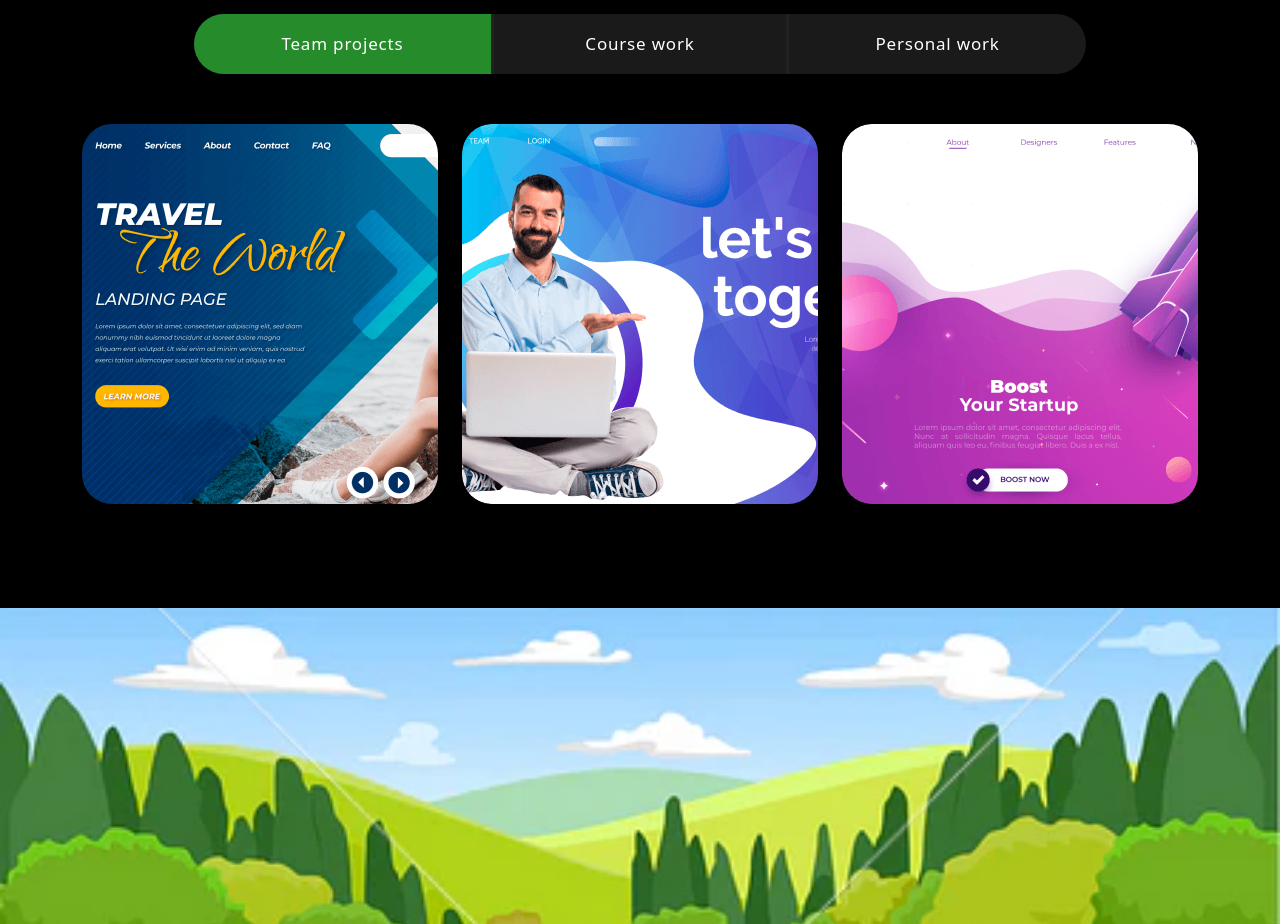
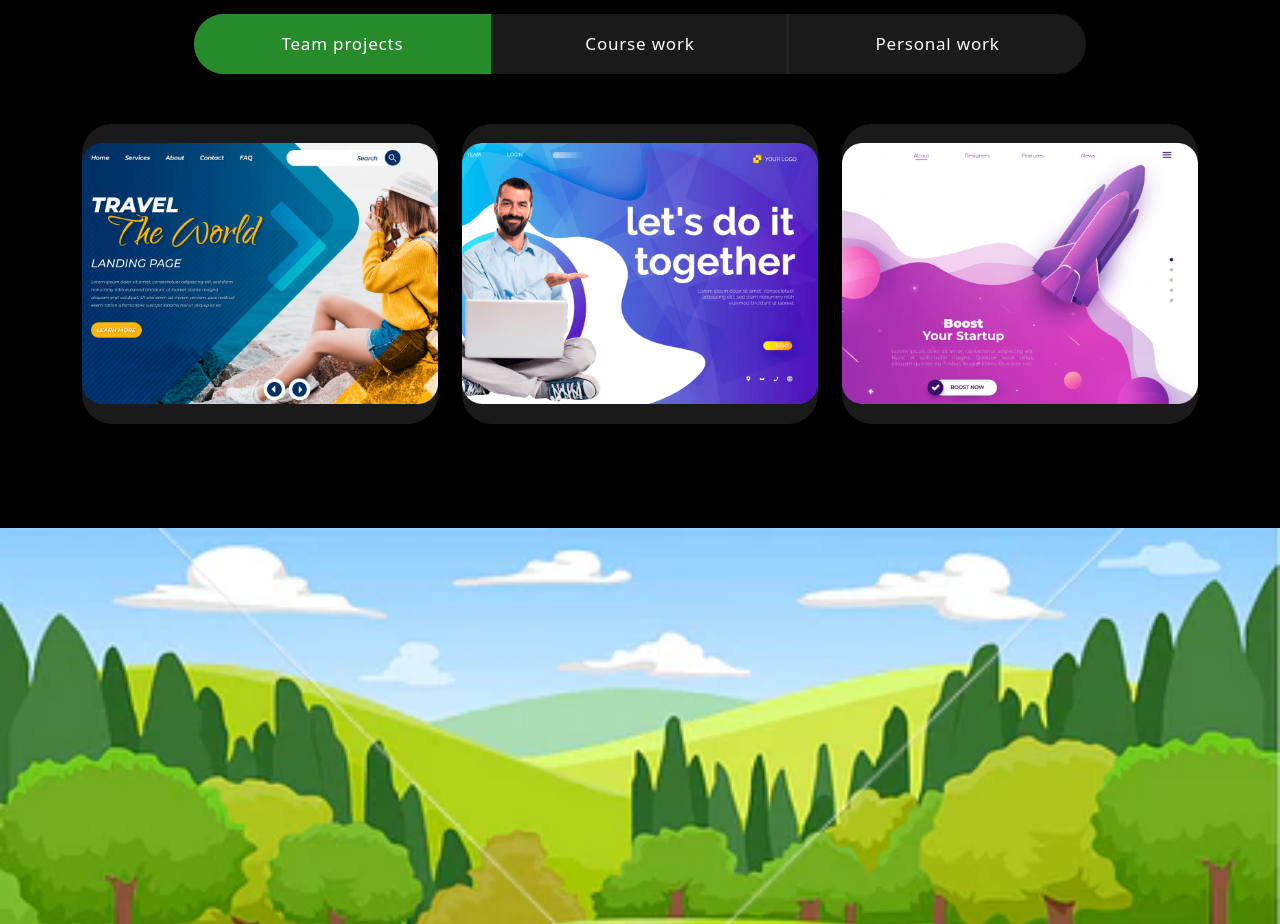
Before and after one commit to thelucky-owl/portfolio-website, a React (Create React App) app: page / in a window 1280 px wide. Shown: the part 1040-1964 px from the top of the page. Built offline with nearby package versions, Linux system fonts and the light colour scheme.

Commit message:
added classname to image

```diff
--- a/src/components/projectCard.js
+++ b/src/components/projectCard.js
@@ -4,7 +4,7 @@ export const ProjectCard = ({id,title, description, imgUrl})=>{
     return(
 
             <div className="img-box">
-                <img src={imgUrl} alt="project" />
+                <img className="project-card-img" src={imgUrl} alt="project" />
                 <div className="proj-text">
                     <h4>{title}</h4>
                     <span>{description}</span>
```
